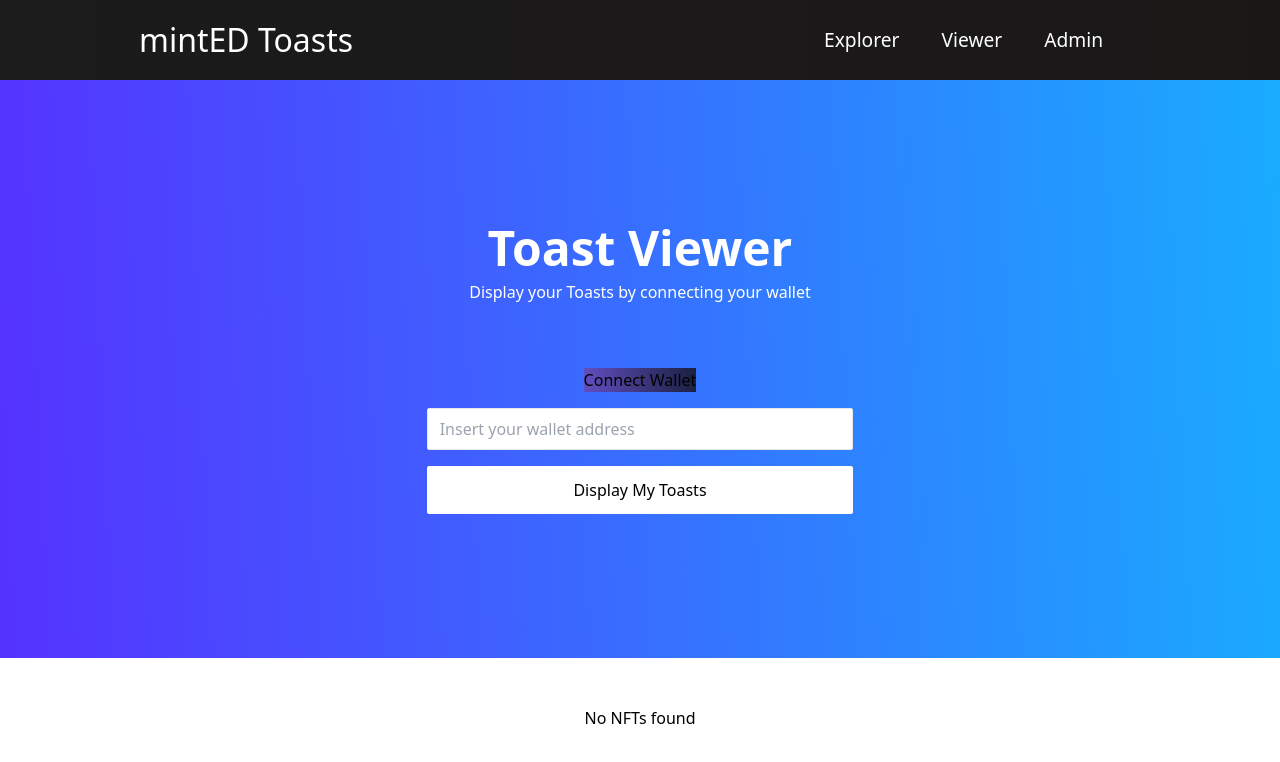
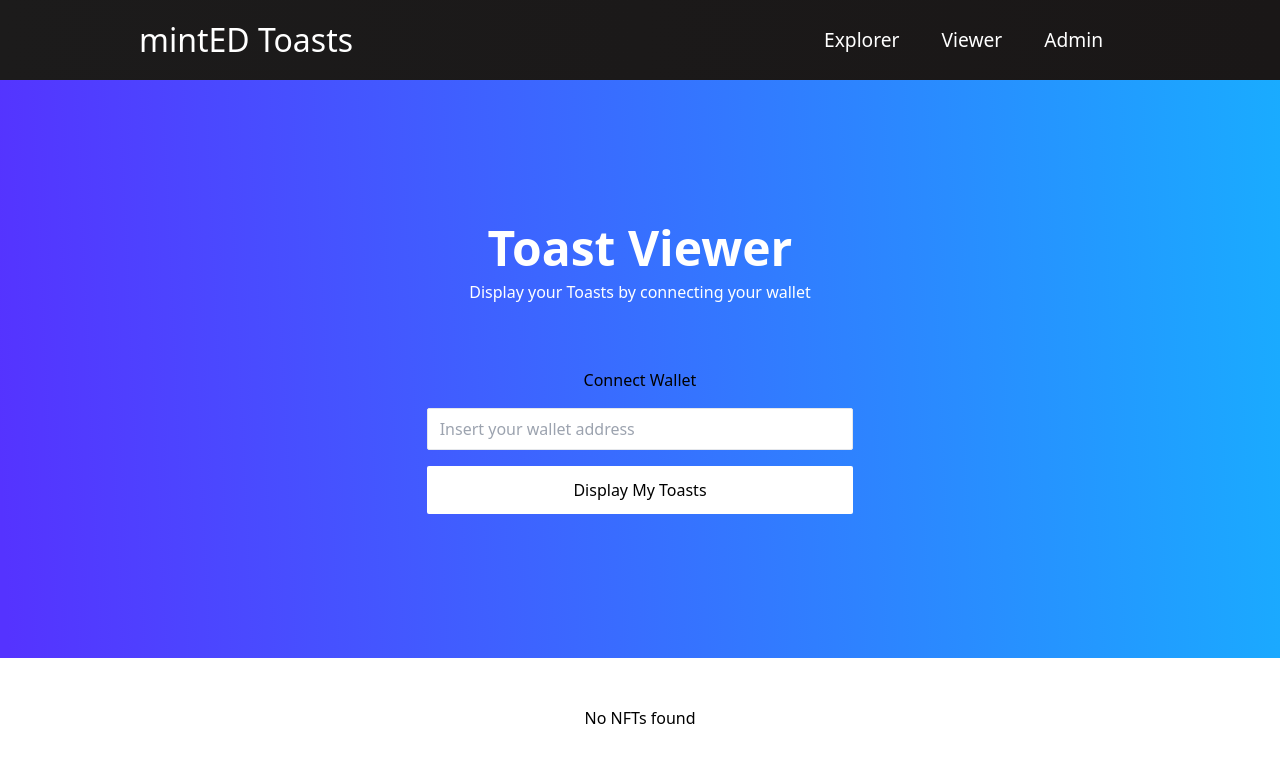
Before and after one commit to mint-ED/toasts, a React (Create React App) app: page /viewer in a window 1280 px wide. Shown: the top 762 px of the page. Built offline with nearby package versions, Linux system fonts and the light colour scheme.

Commit message:
small cosmetic updates

```diff
--- a/package.json
+++ b/package.json
@@ -39,7 +39,6 @@
     ]
   },
   "devDependencies": {
-    "dotenv": "^8.6.0",
     "tailwindcss": "^3.0.22"
   }
 }
--- a/src/components/wallet.jsx
+++ b/src/components/wallet.jsx
@@ -57,8 +57,8 @@ const Wallet = (props) => {
 
 
   return (
-    <div className="wallet" >
-      <button id="walletButton" onClick={connectWalletPressed} >
+    <div className='w-2/6 flex justify-center' >
+      <button id="walletButton py-3 bg-white rounded-sm w-full hover:bg-slate-100" onClick={connectWalletPressed} >
         {walletAddress.length > 0 ? (
           "Connected: " +
           String(walletAddress)
--- a/src/index.css
+++ b/src/index.css
@@ -8,7 +8,3 @@
 .alchemy {
     background: linear-gradient(267.45deg,#05d5ff -34.23%,#53f 99.39%)
 }
-
-.wallet {
-    background: linear-gradient(267.45deg,#011013 -34.23%,rgb(97, 78, 192) 99.39%)
-}
--- a/src/utils/fetchNFTs.js
+++ b/src/utils/fetchNFTs.js
@@ -1,3 +1,5 @@
+console.log("Environment: ", process.env.NODE_ENV)
+
 //requires the creation of a .env.local file at root
 const endpoint = process.env.REACT_APP_ALCHEMY_POLYGON_MUMBAI;
 
```
